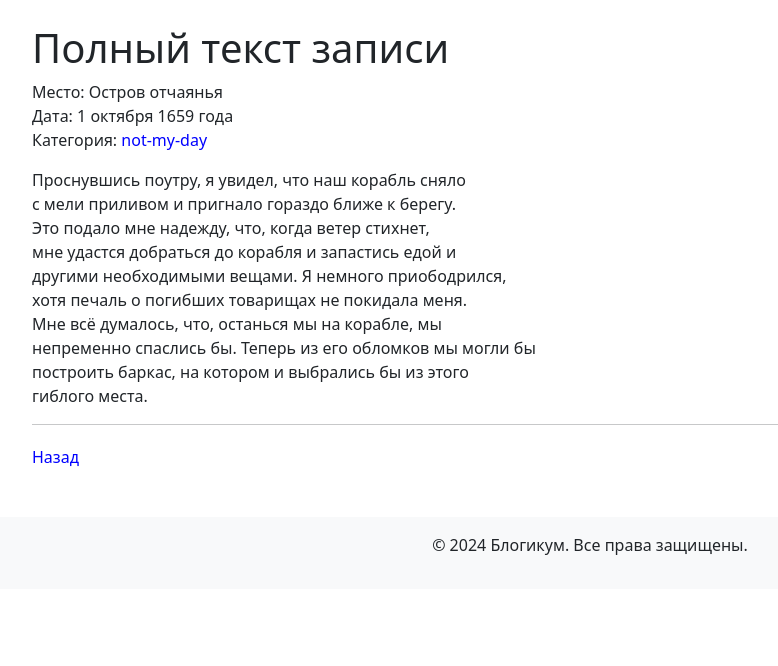
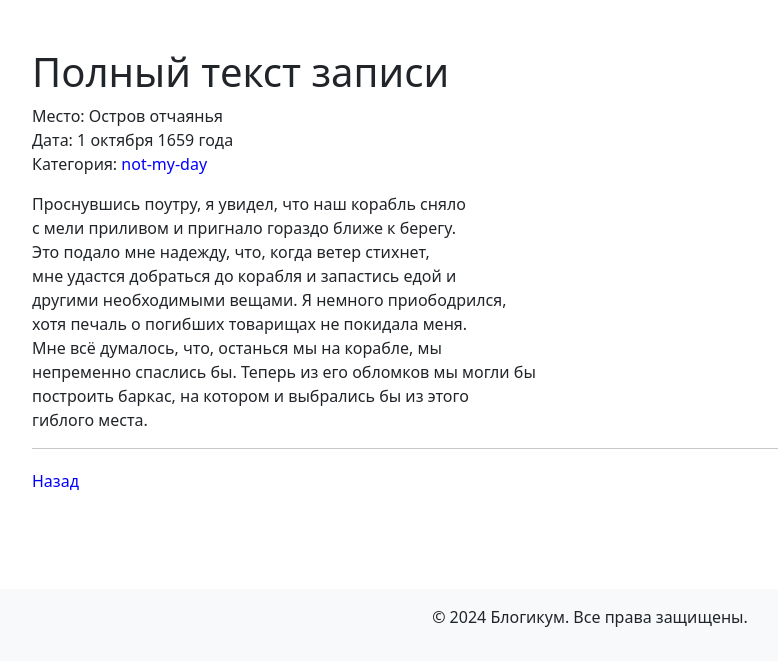
Before and after one commit to Zakariya-code-ops/django-sprint1, a Django app: page /posts/1/ in a window 1280 px wide. Shown: the part 96-762 px from the top of the page, without its empty margins (50-828 px from the left). Run offline with Django 5.2, Linux system fonts and the light colour scheme.

Commit message:
Update base.html

```diff
--- a/blogicum/templates/base.html
+++ b/blogicum/templates/base.html
@@ -22,9 +22,9 @@
         </div>
     </header>
 
-    <main class="container my-4">
+    <div class="container py-5">
         {% block content %}{% endblock content %}
-    </main>
+    </div>
 
     <footer class="bg-light text-center py-3 mt-5">
         <p>© 2024 Блогикум. Все права защищены.</p>
```
